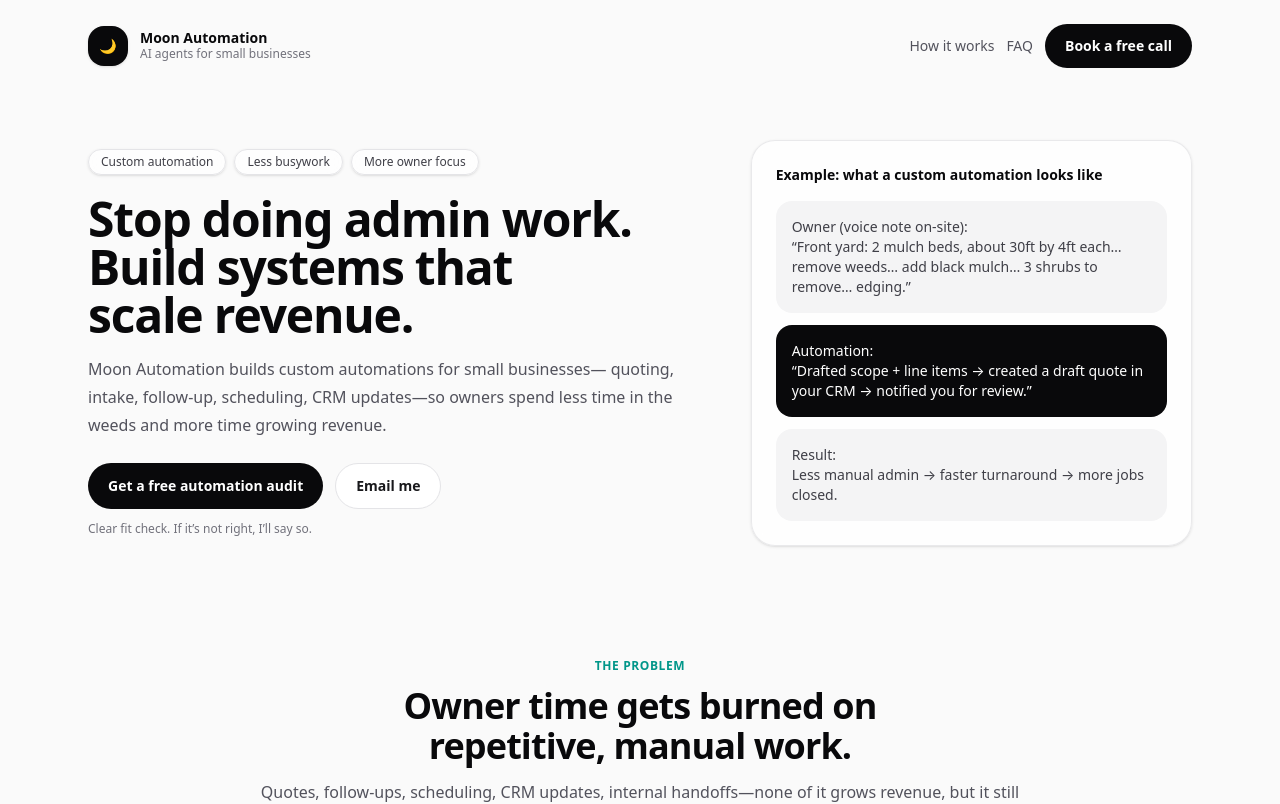
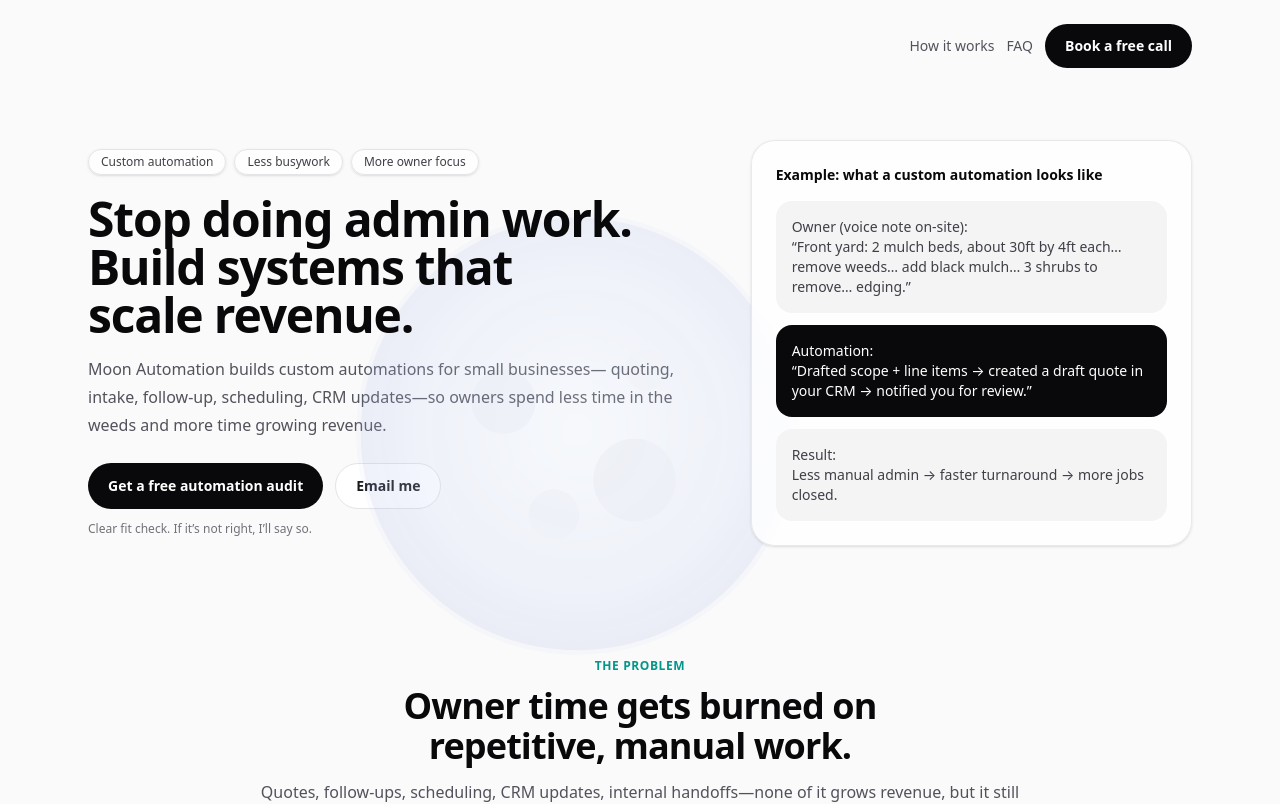
Before and after one commit to wayfaringbusiness/moon-landing-page, a Next.js app: page / in a window 1280 px wide. Shown: the top 804 px of the page. Built offline with nearby package versions, Linux system fonts and the light colour scheme.

Commit message:
Describe the change

```diff
--- a/src/app/page.tsx
+++ b/src/app/page.tsx
@@ -173,18 +173,7 @@ export default function Home() {
       </div>
 
       {/* Header */}
-      <header className="mx-auto flex w-full max-w-6xl items-center justify-between px-4 py-4 sm:px-6 sm:py-6">
-        <div className="flex items-center gap-3">
-          <div className="grid h-10 w-10 place-items-center rounded-2xl bg-zinc-950 text-white shadow-sm dark:bg-white dark:text-zinc-950">
-            <span className="text-sm font-bold">🌙</span>
-          </div>
-          <div>
-            <p className="text-sm font-semibold leading-4">Moon Automation</p>
-            <p className="text-xs text-zinc-500 dark:text-zinc-400">
-              AI agents for small businesses
-            </p>
-          </div>
-        </div>
+      <header className="mx-auto flex w-full max-w-6xl items-center justify-end px-4 py-4 sm:px-6 sm:py-6">
         <div className="hidden items-center gap-3 sm:flex">
           <a
             href="#how-it-works"
@@ -212,10 +201,35 @@ export default function Home() {
             <Badge>Less busywork</Badge>
             <Badge>More owner focus</Badge>
           </div>
-              <h1 className="mt-5 text-balance text-3xl font-semibold tracking-tight sm:text-5xl">
-                Stop doing admin work.
+          <div className="relative mt-5 isolate">
+            <div className="pointer-events-none absolute right-[-22%] top-[0.55em] aspect-square w-[240px] z-0 opacity-20 blur-[0.5px] drop-shadow-[0_0_55px_rgba(255,255,255,0.16)] sm:right-[-14%] sm:top-[0.58em] sm:w-[460px]">
+              <svg viewBox="0 0 200 200" xmlns="http://www.w3.org/2000/svg" className="h-full w-full">
+                <defs>
+                  <radialGradient id="moonGlow" cx="50%" cy="50%" r="55%">
+                    <stop offset="0%" stopColor="#e6f2ff" stopOpacity="0.85" />
+                    <stop offset="65%" stopColor="#c8d8ff" stopOpacity="0.6" />
+                    <stop offset="100%" stopColor="#9fb7ff" stopOpacity="0.2" />
+                  </radialGradient>
+                  <radialGradient id="moonBody" cx="50%" cy="45%" r="60%">
+                    <stop offset="0%" stopColor="#dfe8ff" />
+                    <stop offset="100%" stopColor="#9aa7d1" />
+                  </radialGradient>
+                </defs>
+                <circle cx="100" cy="100" r="94" fill="url(#moonBody)" opacity="0.9" />
+                <circle cx="100" cy="100" r="96" fill="url(#moonGlow)" />
+                <circle cx="68" cy="86" r="14" fill="#b7c3e6" opacity="0.7" />
+                <circle cx="125" cy="120" r="18" fill="#a9b6da" opacity="0.55" />
+                <circle cx="90" cy="135" r="11" fill="#bfc9eb" opacity="0.6" />
+                <circle cx="130" cy="72" r="9" fill="#c8d2f0" opacity="0.6" />
+                <circle cx="155" cy="98" r="6" fill="#c8d2f0" opacity="0.5" />
+              </svg>
+            </div>
+
+            <h1 className="relative z-10 text-balance text-3xl font-semibold tracking-tight sm:text-5xl">
+              <span className="headline-line1 block">Stop doing admin work.</span>
               <span className="block">Build systems that scale revenue.</span>
             </h1>
+          </div>
           <p className="mt-4 max-w-2xl text-pretty text-sm leading-6 text-zinc-600 dark:text-zinc-300 sm:text-base sm:leading-7">
             Moon Automation builds custom automations for small businesses—
             quoting, intake, follow-up, scheduling, CRM updates—so owners
```
Also changed, not shown: 1 other file (tests, documents, lock files or other folders). Lines whose indentation alone changed are shown as unchanged.
